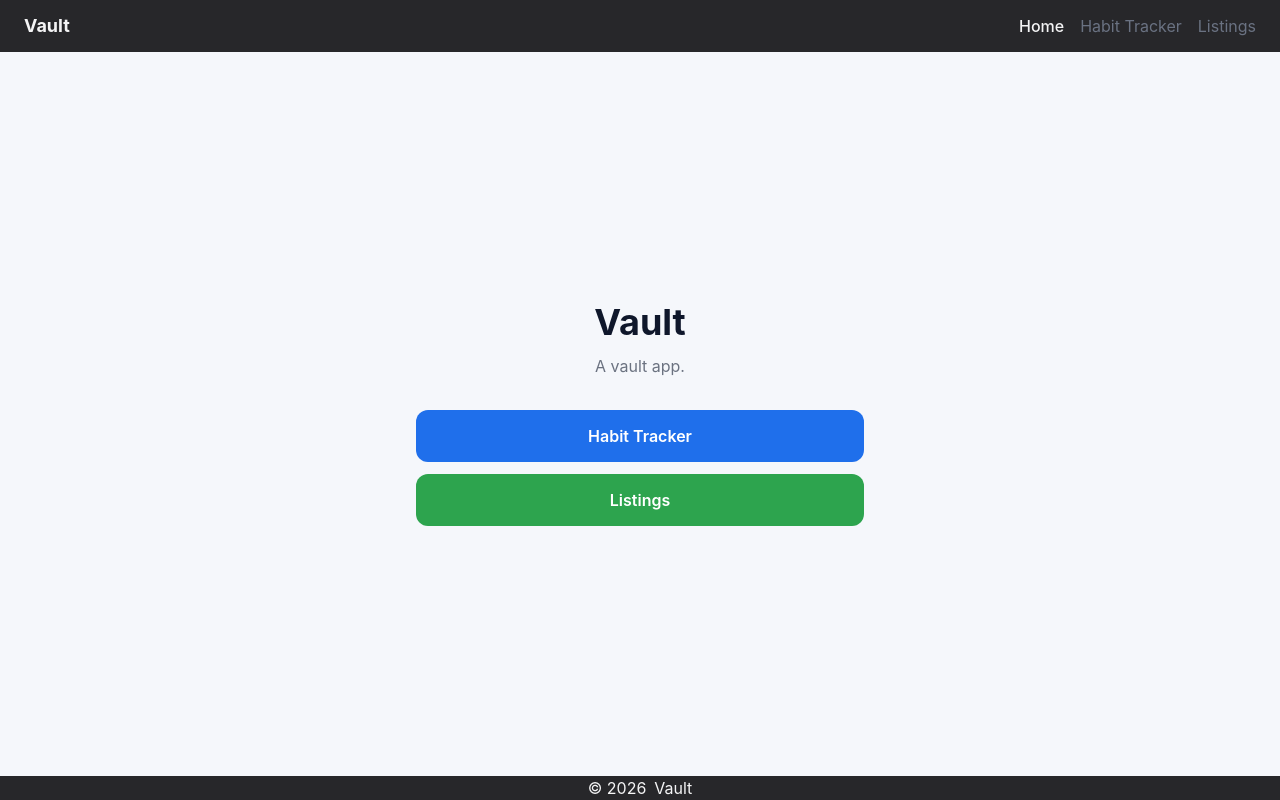
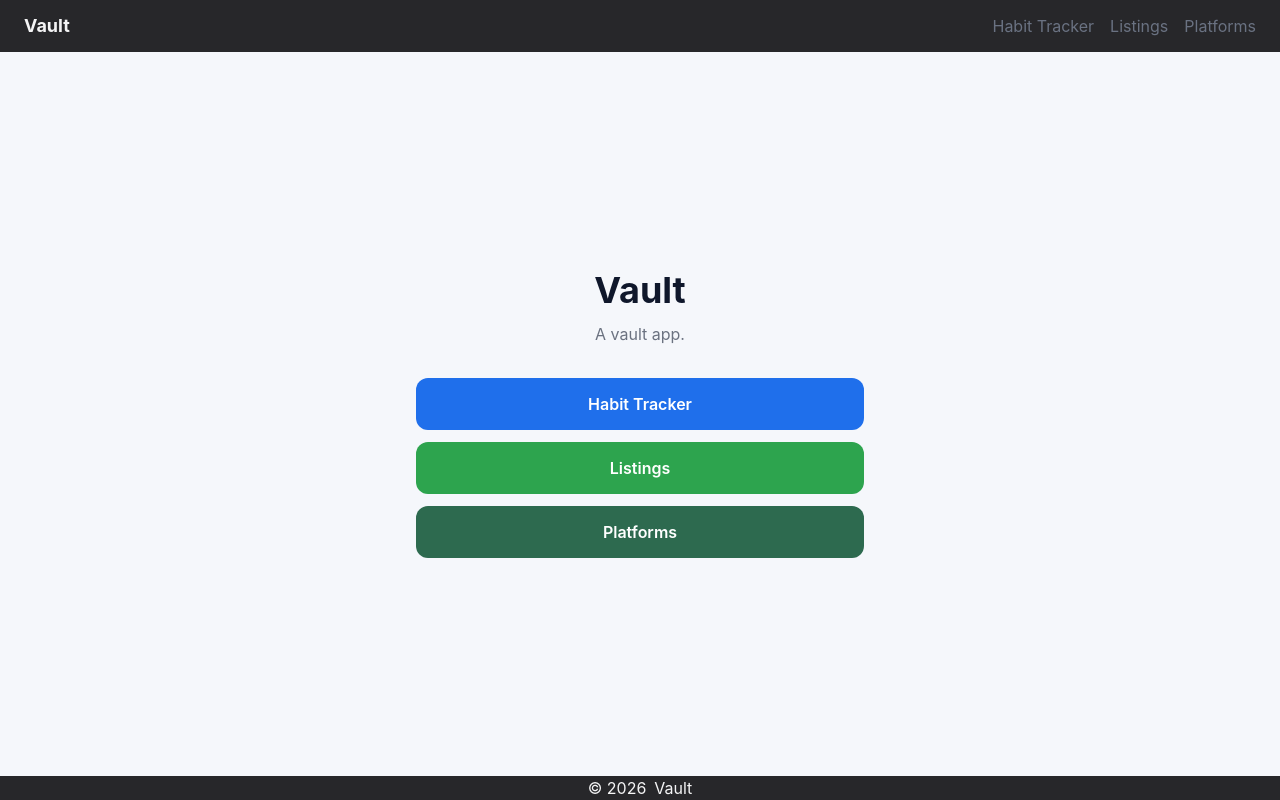
Before and after one commit to Dimterion/vault, a React (Vite) app: page / in a window 1280 px wide. Built offline with nearby package versions, Linux system fonts and the light colour scheme.

Commit message:
adjust pages structure

```diff
--- a/src/components/Header.tsx
+++ b/src/components/Header.tsx
@@ -1,12 +1,7 @@
 import { useState } from "react";
 import { Link, NavLink } from "react-router";
+import { pages } from "../constants/pages";
 import Button from "./Button";
-
-const NAV_LINKS = [
-  { to: "/", label: "Home" },
-  { to: "/habit-tracker", label: "Habit Tracker" },
-  { to: "/listings", label: "Listings" },
-];
 
 export default function Header() {
   const [showNav, setShowNav] = useState(false);
@@ -41,7 +36,7 @@ export default function Header() {
           showNav ? "flex" : "hidden"
         } mt-3 flex-wrap justify-center gap-2 sm:mt-0 sm:flex sm:flex-row sm:gap-4`}
       >
-        {NAV_LINKS.map((link) => (
+        {pages.map((link) => (
           <NavLink
             key={link.to}
             to={link.to}
--- /dev/null
+++ b/src/constants/pages.ts
@@ -0,0 +1,7 @@
+import { colors } from "./colors";
+
+export const pages = [
+  { to: "/habit-tracker", label: "Habit Tracker", bg: colors.primary },
+  { to: "/listings", label: "Listings", bg: colors.secondary },
+  { to: "/platforms", label: "Platforms", bg: colors.tertiary },
+] as const;
--- a/src/pages/home.tsx
+++ b/src/pages/home.tsx
@@ -1,10 +1,6 @@
 import { Link } from "react-router";
 import { colors } from "../constants/colors";
-
-const actions = [
-  { to: "/habit-tracker", label: "Habit Tracker", bg: colors.primary },
-  { to: "/listings", label: "Listings", bg: colors.secondary },
-];
+import { pages } from "../constants/pages";
 
 export default function HomePage() {
   return (
@@ -25,7 +21,7 @@ export default function HomePage() {
         </p>
 
         <div className="flex flex-col gap-3">
-          {actions.map((action) => (
+          {pages.map((action) => (
             <Link
               key={action.to}
               to={action.to}
```
